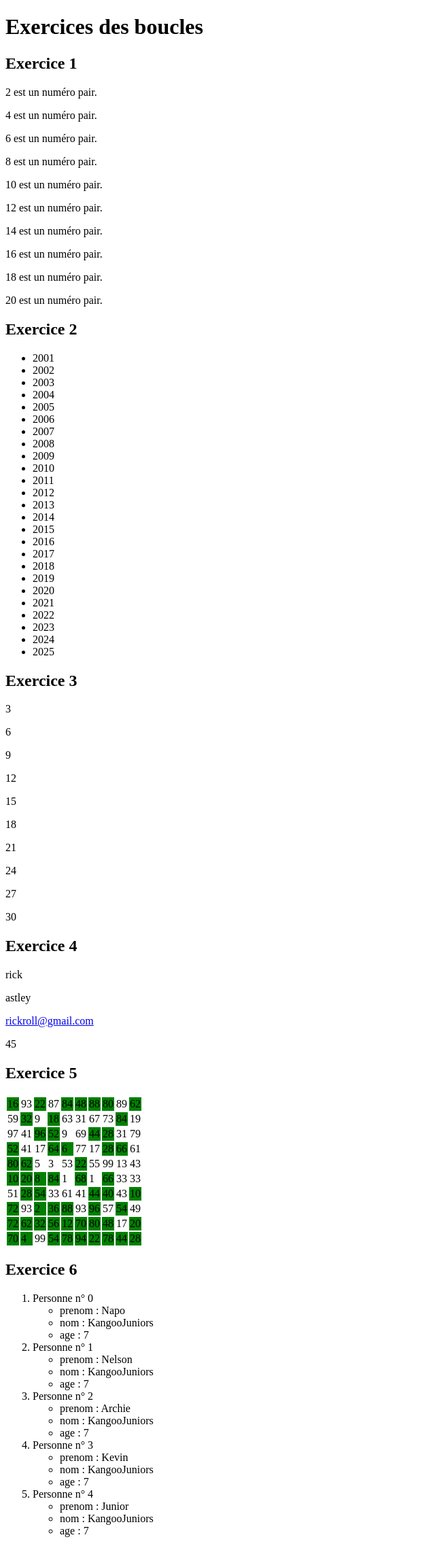
After one commit to nanaplouf/exercices-php-2025, a PHP site: page /ex-06-boucle.php in a window 1280 px wide. The commit adds this page. Shown: the whole page at 68% size, without its empty margins (0-640 px from the left). Run offline with PHP 8.4, Linux system fonts and the light colour scheme.

Commit message:
correction boucle

```diff
--- /dev/null
+++ b/ex-06-boucle.php
@@ -0,0 +1,123 @@
+<!DOCTYPE html>
+<html lang="fr">
+<head>
+    <meta charset="UTF-8">
+    <meta name="viewport" content="width=device-width, initial-scale=1.0">
+    <title>Boucles</title>
+</head>
+<body>
+    <h1>Exercices des boucles</h1>
+
+    <h2>Exercice 1</h2>
+     <?php
+        $counter = 1;
+
+        while ($counter <= 20) {
+            $counter++;
+            if ($counter % 2 == 0) {
+                echo "<p> $counter est un numéro pair.</p>";
+            }
+    }
+    ?>
+
+    <h2>Exercice 2</h2>
+    <ul>
+        <?php
+            $i = 2000;
+            while($i < 2025){
+                $i++ ;
+                echo "<li>$i</li>";
+            }
+        ?>
+    </ul>
+
+    <h2>Exercice 3</h2>
+    <?php
+        $number = 1;
+        do{
+            if($number % 3 == 0){
+                echo "<p>$number</p>";
+            }
+            $number++;
+        }while($number <= 30);
+    ?>
+    <h2>Exercice 4</h2>
+    <?php
+    $shivering = array(
+            'prenom'=> 'rick',
+            'nom'=> 'astley',
+            'email' => 'rickroll@gmail.com',
+            'age' => 45
+            );
+
+    foreach($shivering as $key => $value){
+        if($key == 'email'){
+            echo "<a href='mailto:$value'>$value</a>";
+        } else {
+            echo "<p>$value</p>";
+        }
+    };
+    ?>
+
+    <h2>Exercice 5</h2>
+    <?php
+        echo "<table>";
+        for ($i = 0;$i <10 ; $i++){
+            echo"<tr>";
+            for($j = 0; $j < 10 ; $j++){
+                $number = rand(1,100);
+                if($number % 2 == 0){
+                    echo "<td style ='background-color: green;'> $number</td>";
+                }else{
+                    echo "<td>$number</td>";
+                }
+
+            }
+            echo "</tr>";
+        }
+        echo"</table>";
+    ?>
+    <h2>Exercice 6</h2>
+    <?php
+        $t2 = [
+            0 => [
+                'prenom' => 'Napo',
+                'nom' => 'KangooJuniors',
+                'age' => '7'
+            ],
+            1 => [
+                'prenom' => 'Nelson',
+                'nom' => 'KangooJuniors',
+                'age' => '7'
+            ],
+            2 => [
+                'prenom' => 'Archie',
+                'nom' => 'KangooJuniors',
+                'age' => '7',
+            ],
+            3 => [
+                'prenom' => 'Kevin',
+                'nom' => 'KangooJuniors',
+                'age' => '7',
+            ],
+            4 => [
+                'prenom' => 'Junior',
+                'nom' => 'KangooJuniors',
+                'age' => '7',
+            ]
+        ];
+        echo "<ol>";
+        foreach($t2 as $key => $value){
+            echo "<li>Personne n° $key </li>";
+
+            echo "<ul>";
+            foreach($value as $k => $v){
+                echo "<li>$k : $v </li>";
+            }
+            echo "</ul>";
+        }
+        echo "</ol>";
+    ?>
+
+</body>
+</html>
```
Also changed, not shown: 06-consignesBoucle.php (+9 -4 lines), index.php (added, +10 -0 lines).
